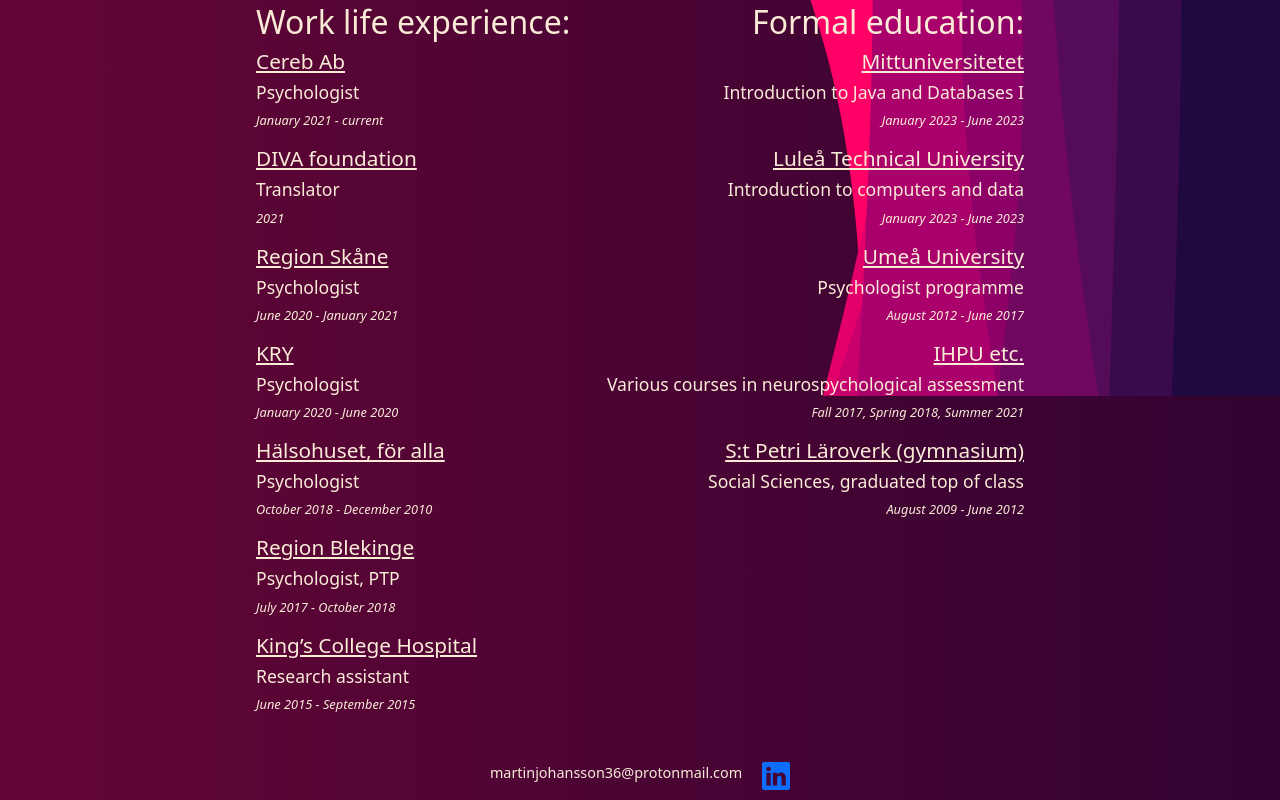
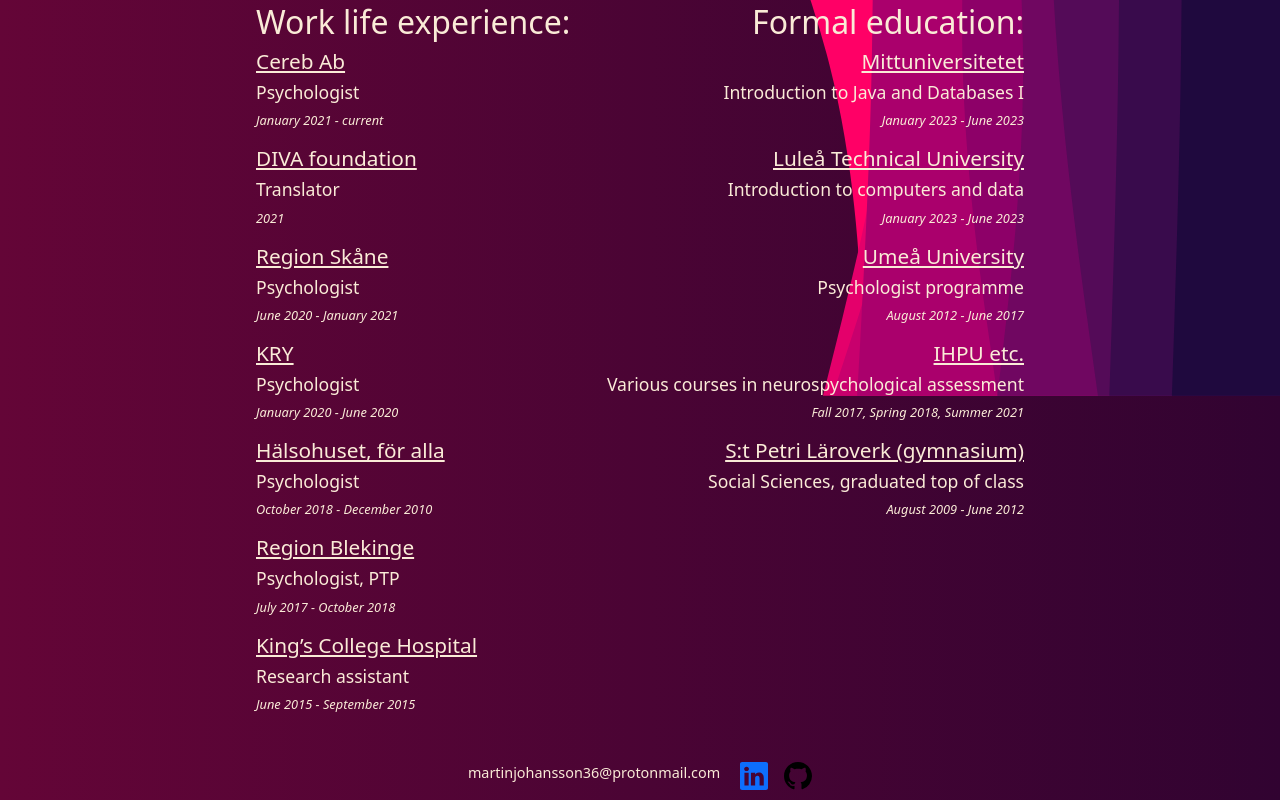
Before and after one commit to nimotomato/portfolio-webapp, a React (Create React App) app: page / in a window 1280 px wide. Shown: the part 1714-2514 px from the top of the page. Built offline with nearby package versions, Linux system fonts and the light colour scheme.

Commit message:
added github icon link

```diff
--- a/src/components/Contactinfo.js
+++ b/src/components/Contactinfo.js
@@ -4,7 +4,7 @@ import '../css/Contactinfo.css';
 import contactInfo from "../data/contactInfo";
 
 
-import { BsLinkedin } from "react-icons/bs";
+import { BsLinkedin, BsGithub } from "react-icons/bs";
 
 
 const Contactinfo = () => {
@@ -15,6 +15,7 @@ const Contactinfo = () => {
         <div className="contact-info-container" id="contact-anchor">
             <p className="email-info">{ info.email }</p>
             <a className="linkedin-info" href={ info.linkedIn }><BsLinkedin size={28}/></a>
+            <a className="github-info" href={info.github}><BsGithub style={{ color: 'black' }} size={28}/></a>
         </div>
      );
 }
--- a/src/css/Contactinfo.css
+++ b/src/css/Contactinfo.css
@@ -8,3 +8,7 @@
     margin-right: 20px;
     font-size: 0.9em;
 }
+
+.linkedin-info{
+    margin-right: 1em;
+}
--- a/src/data/contactInfo.js
+++ b/src/data/contactInfo.js
@@ -1,6 +1,7 @@
 const contactInfo = {
     email: "martinjohansson36@protonmail.com",
-    linkedIn: "https://www.linkedin.com/in/martin-johansson-79a8a524a/"
+    linkedIn: "https://www.linkedin.com/in/martin-johansson-79a8a524a/",
+    github: "https://github.com/nimotomato"
 }
 
 export default contactInfo;
```
Also changed, not shown: src/img/selfie2.jpg (deleted).
